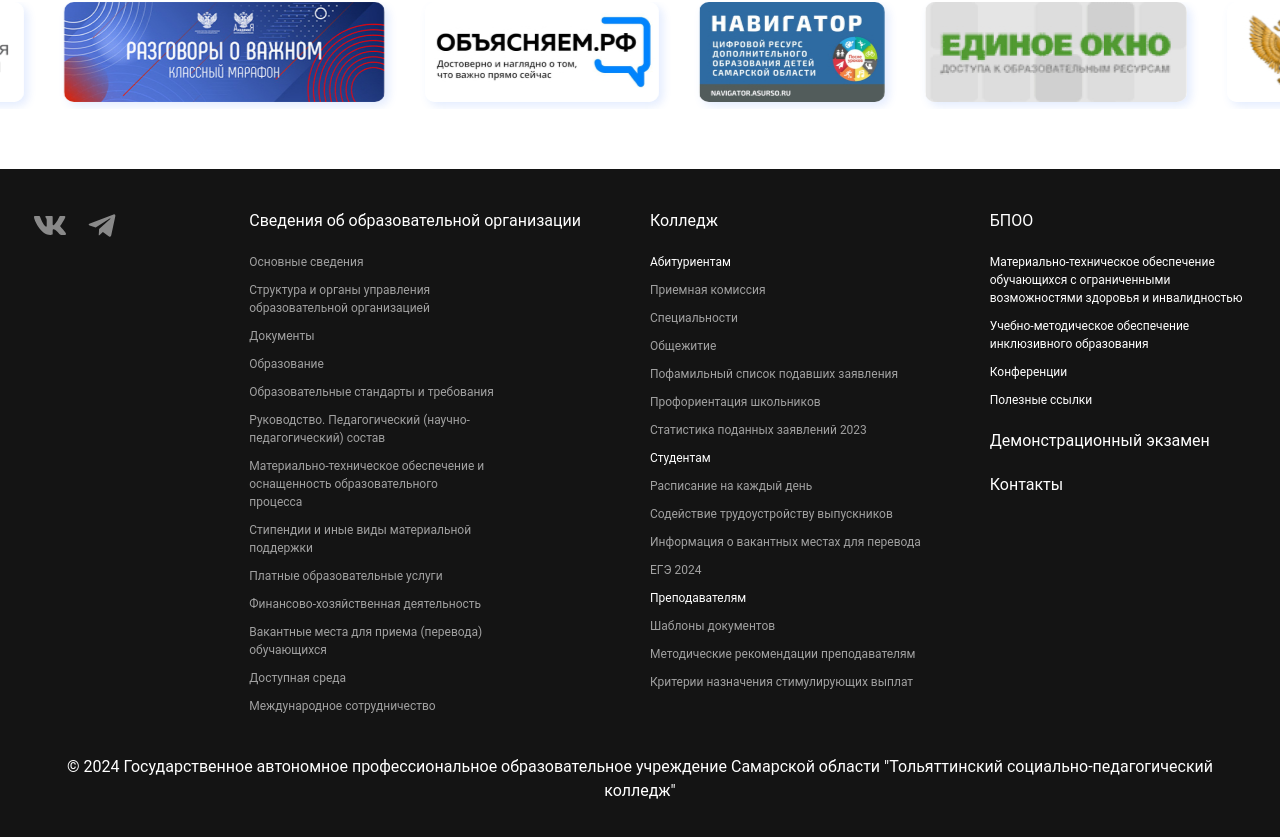
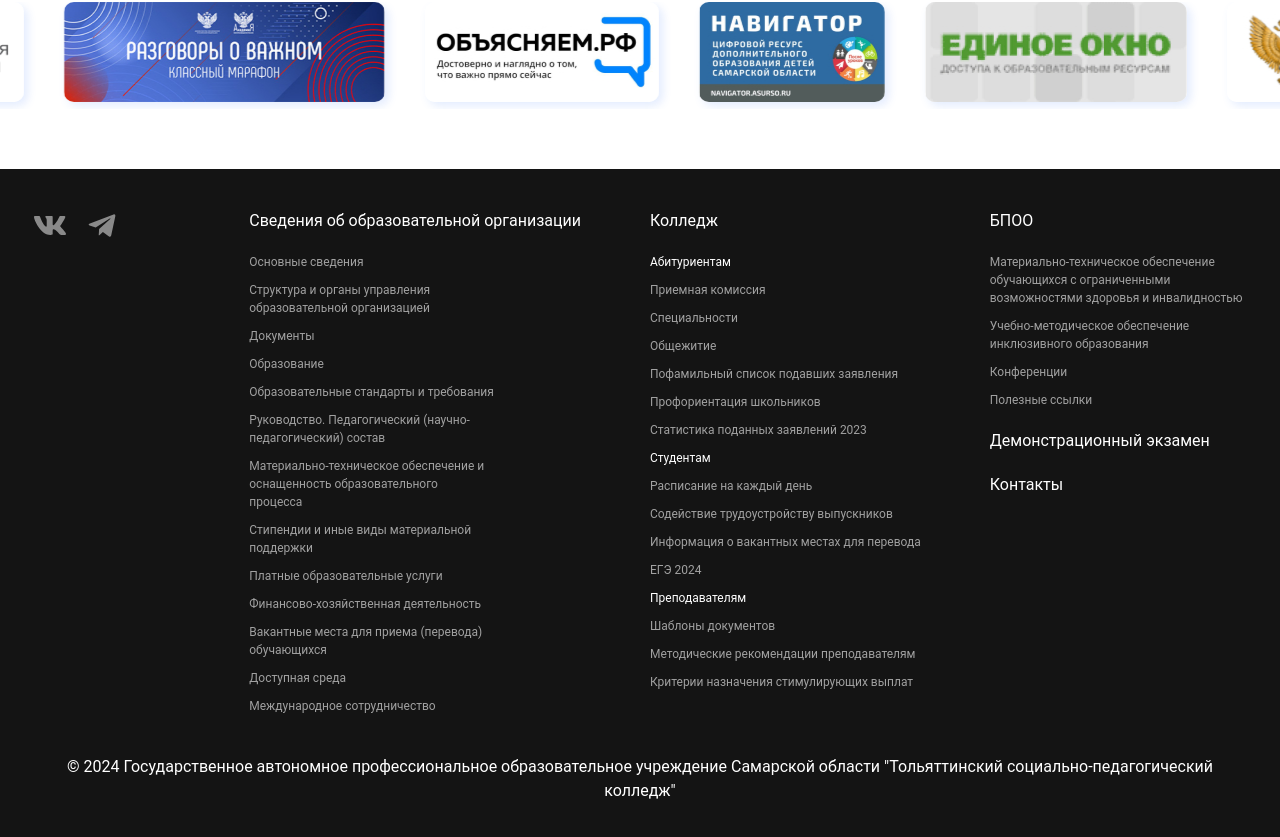
Before and after one commit to esaytar/tspk, a React (Vite) app: page / in a window 1280 px wide. Shown: the part 2778-3615 px from the top of the page. Built offline with nearby package versions, Linux system fonts and the light colour scheme; no server answers.

Commit message:
edited css

```diff
--- a/src/assets/icons/components/Telegram.jsx
+++ b/src/assets/icons/components/Telegram.jsx
@@ -2,7 +2,7 @@ import React from 'react'
 
 export default function Telegram() {
     return (
-        <a href="https://t.me/tspktlt">
+        <a href="https://t.me/tspktlt" target='_blank'>
             <svg className='fill-white/50 hover:fill-white cursor-pointer' width="32" height="33" viewBox="0 0 32 33" fill="none" xmlns="http://www.w3.org/2000/svg">
                 <path d="M27.5533 5.49165L3.91332 14.6076C2.29998 15.2556 2.30932 16.1556 3.61732 16.557L9.68665 18.4503L23.7293 9.59032C24.3933 9.18632 25 9.40365 24.5013 9.84632L13.124 20.1143H13.1213L13.124 20.1156L12.7053 26.3717C13.3187 26.3717 13.5893 26.0903 13.9333 25.7583L16.8813 22.8916L23.0133 27.421C24.144 28.0436 24.956 27.7236 25.2373 26.3743L29.2627 7.40365C29.6747 5.75165 28.632 5.00365 27.5533 5.49165Z" />
             </svg>
--- a/src/blocks/mainPage/NewsBlock.jsx
+++ b/src/blocks/mainPage/NewsBlock.jsx
@@ -30,6 +30,7 @@ export default function NewsBlock() {
                             link={`https://vk.com/tspk63?w=wall${item.owner_id}_${item.id}`}
                             img={item.attachments[0].photo.sizes[4].url}
                         />
+                        {console.log(item)}
                     </swiper-slide>
                 ))
                 setNews(newsItems)
--- a/src/components/menu/BPOOMenu.jsx
+++ b/src/components/menu/BPOOMenu.jsx
@@ -24,7 +24,7 @@ export default function BPOOMenu({ulID, index, main, liW}) {
         <ul className={`${ulID === index ? 'flex' : 'hidden'} flex-col  ${main}`}>
             {
                 items.map((item, index) => (
-                    <li className={`${item.classes && liW ? liW : ''} `} key={index}><a href="" className='text-white/60 lg:text-current hover:text-white'>{item.value}</a></li>
+                    <li className={`${item.classes && liW ? liW : ''} `} key={index}><a href="" className='text-white/60 hover:text-white'>{item.value}</a></li>
                 ))
             }
         </ul>
```
Also changed, not shown: src/assets/icons/components/Vk.jsx (+1 -1 lines).
